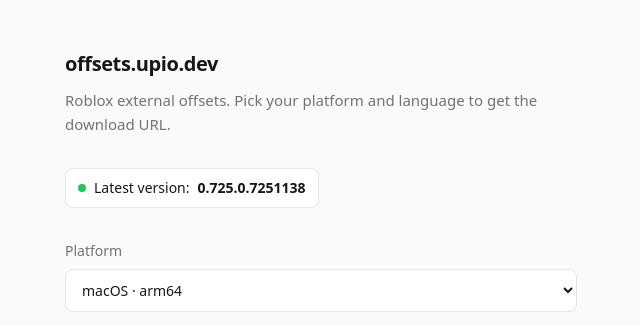
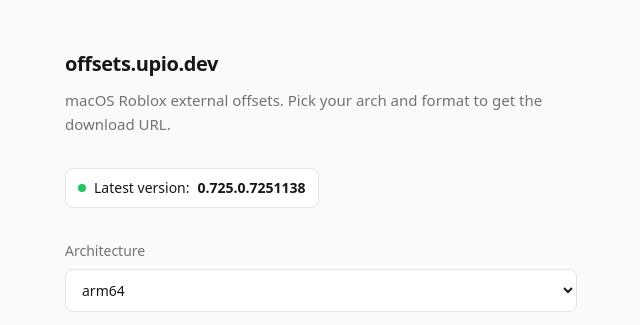
Before and after one commit to notpoiu/offsets.upio.dev, a website: page public/index.html in a window 1280 px wide. Shown: the top 325 px of the page, 319-959 px from the left. Drawn offline with Linux system fonts and the light colour scheme.

Commit message:
fix: fix: fix: fix: fix:

```diff
--- a/public/index.html
+++ b/public/index.html
@@ -208,7 +208,7 @@
   <body>
     <main>
       <p class="site-title">offsets.upio.dev</p>
-      <p class="intro">Roblox external offsets. Pick your platform and language to get the download URL.</p>
+      <p class="intro">macOS Roblox external offsets. Pick your arch and format to get the download URL.</p>
 
       <div class="status">
         <span class="status-dot" aria-hidden="true"></span>
@@ -217,10 +217,10 @@
 
       <div class="controls">
         <label>
-          <span class="label-text">Platform</span>
-          <select id="platform">
-            <option value="macOS/arm64">macOS · arm64</option>
-            <option value="macOS/x64">macOS · x64</option>
+          <span class="label-text">Architecture</span>
+          <select id="arch">
+            <option value="arm64">arm64</option>
+            <option value="x64">x64</option>
           </select>
         </label>
 
@@ -266,7 +266,7 @@
 
     <script>
       const versionEl = document.getElementById('version');
-      const platformEl = document.getElementById('platform');
+      const archEl = document.getElementById('arch');
       const languageEl = document.getElementById('language');
       const codegenLangEl = document.getElementById('codegen-lang');
       const urlEl = document.getElementById('url');
@@ -279,7 +279,7 @@
       let version = '';
 
       function getSelection() {
-        const [, arch] = platformEl.value.split('/');
+        const arch = archEl.value;
         const ext = languageEl.value;
         return { arch, ext };
       }
@@ -358,7 +358,7 @@
         downloadEl.href = path;
       }
 
-      platformEl.addEventListener('change', update);
+      archEl.addEventListener('change', update);
       languageEl.addEventListener('change', update);
       codegenLangEl.addEventListener('change', update);
 
```
